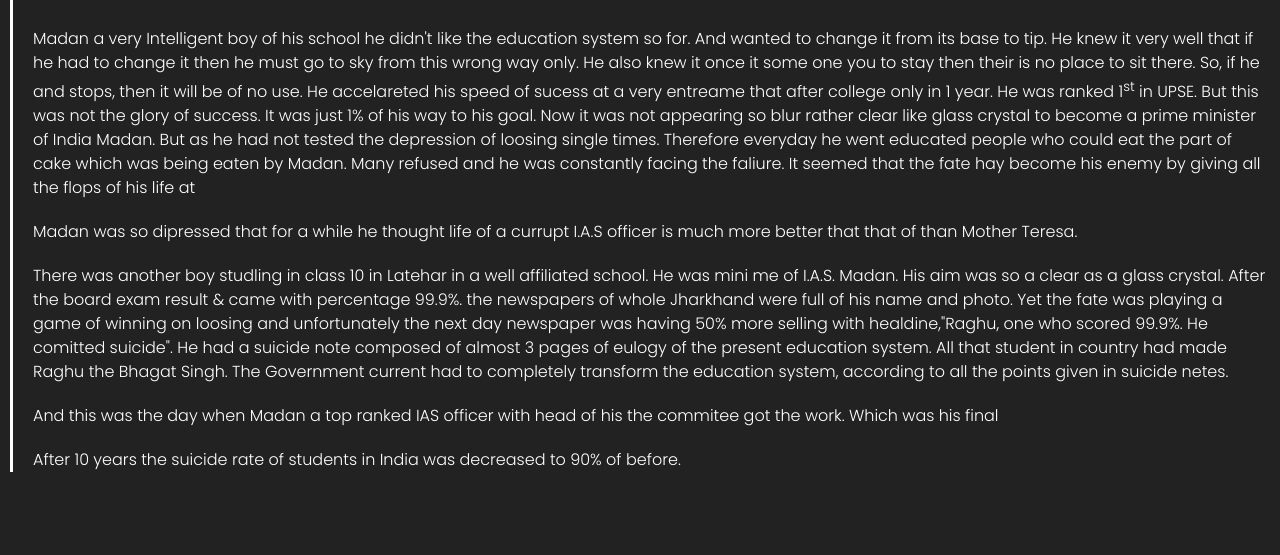
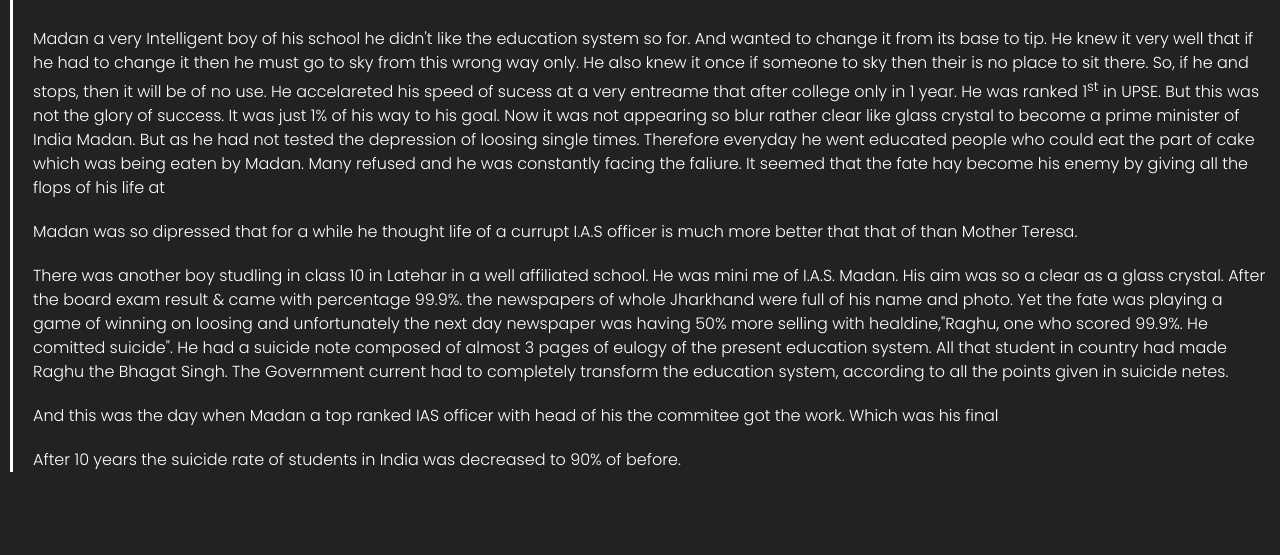
Before and after one commit to github-priyanshu/compostion, a plain HTML site: page index.html in a window 1280 px wide. Shown: the part 245-800 px from the top of the page. Drawn offline with Linux system fonts and the light colour scheme.

Commit message:
Update index.html

```diff
--- a/index.html
+++ b/index.html
@@ -26,7 +26,7 @@
     <h1 class="head">Education System</h1>
     <div class="comp">
       <p>
-      Madan a very Intelligent boy of his school he didn't like the education system so for. And wanted to change it from its base to tip. He knew it very well that if he had to change it then he must go to sky from this wrong way only. He also knew it once it some one you to stay then their is no place to sit there. So, if he and stops, then it will be of no use. He accelareted his speed of sucess at a very entreame that after college only in 1 year. He was ranked 1<sup>st</sup> in UPSE. But this was not the glory of success. It was just 1% of his way to his goal. Now it was not appearing so blur rather clear like glass crystal to become a prime minister of India Madan. But as he had not tested the depression of loosing single times. Therefore everyday he went educated people who could eat the part of cake which was being eaten by Madan. Many refused and he was constantly facing the faliure. It seemed that the fate hay become his enemy by giving all the flops of his life at
+      Madan a very Intelligent boy of his school he didn't like the education system so for. And wanted to change it from its base to tip. He knew it very well that if he had to change it then he must go to sky from this wrong way only. He also knew it once if someone to sky then their is no place to sit there. So, if he and stops, then it will be of no use. He accelareted his speed of sucess at a very entreame that after college only in 1 year. He was ranked 1<sup>st</sup> in UPSE. But this was not the glory of success. It was just 1% of his way to his goal. Now it was not appearing so blur rather clear like glass crystal to become a prime minister of India Madan. But as he had not tested the depression of loosing single times. Therefore everyday he went educated people who could eat the part of cake which was being eaten by Madan. Many refused and he was constantly facing the faliure. It seemed that the fate hay become his enemy by giving all the flops of his life at
       </p>
       <p>
       Madan was so dipressed that for a while he thought life of a currupt I.A.S officer is much more better that that of than Mother Teresa.
```
